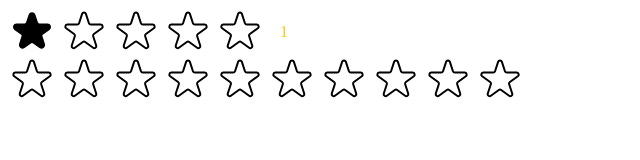
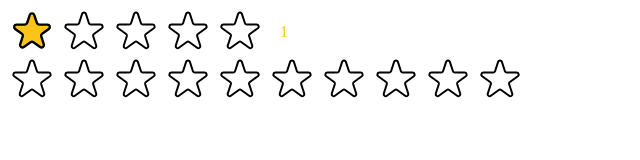
Before and after one commit to huytran72/Movies_Choose, a React (Create React App) app in the folder movies_choose/: page / in a window 1280 px wide. Both pictures are taken after a click on the element 32 px from the left and 32 px from the top of the page. Shown: the top 160 px of the page, without its empty margins (0-640 px from the left). Built offline with nearby package versions, Linux system fonts and the light colour scheme.

Commit message:
Update StarRating.js

```diff
--- a/movies_choose/src/StarRating.js
+++ b/movies_choose/src/StarRating.js
@@ -71,7 +71,7 @@ function Star({ onRate, full, onHoverIn, onHoverOut, color, size }) {
         <svg
           xmlns="http://www.w3.org/2000/svg"
           viewBox="0 0 20 20"
-          fill="#000"
+          fill={color}
           stroke="#000"
         >
           <path d="M9.049 2.927c.3-.921 1.603-.921 1.902 0l1.07 3.292a1 1 0 00.95.69h3.462c.969 0 1.371 1.24.588 1.81l-2.8 2.034a1 1 0 00-.364 1.118l1.07 3.292c.3.921-.755 1.688-1.54 1.118l-2.8-2.034a1 1 0 00-1.175 0l-2.8 2.034c-.784.57-1.838-.197-1.539-1.118l1.07-3.292a1 1 0 00-.364-1.118L2.98 8.72c-.783-.57-.38-1.81.588-1.81h3.461a1 1 0 00.951-.69l1.07-3.292z" />
```
